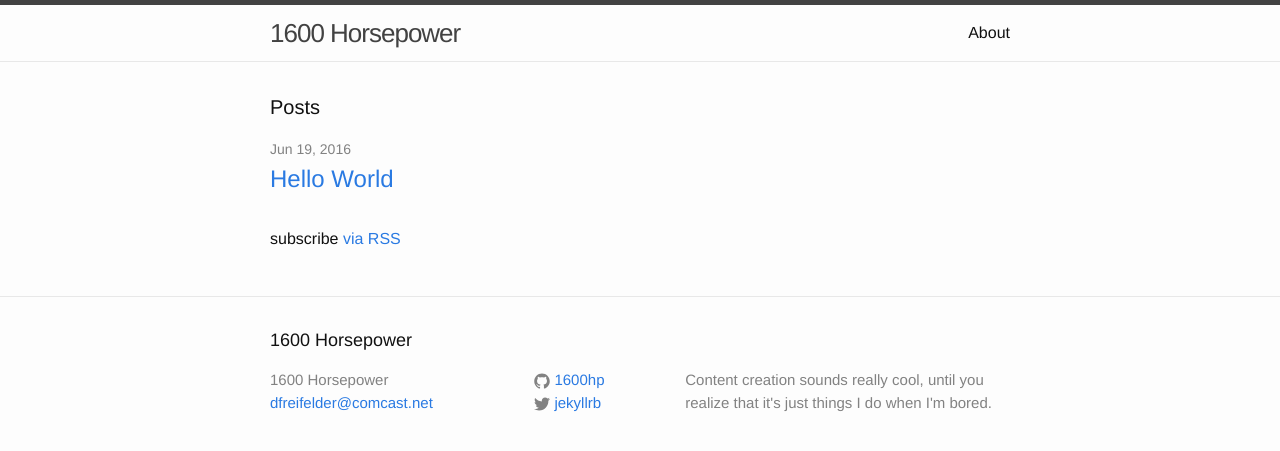
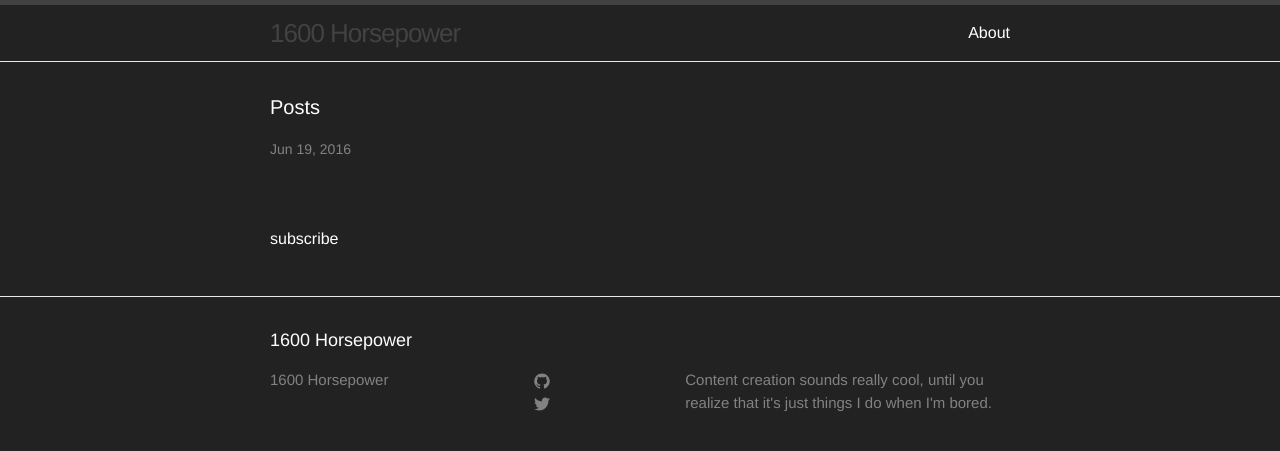
Before and after one commit to 1600hp/1600hp.github.io, a Jekyll site: the page built from index.html, in a window 1280 px wide. Shown: the top 451 px of the page. Built offline with Jekyll 4.4.1, drawn with Linux system fonts in a browser that asks for light colours.

Commit message:
The darkening

```diff
--- a/css/main.scss
+++ b/css/main.scss
@@ -14,9 +14,9 @@ $base-line-height: 1.5;
 
 $spacing-unit:     30px;
 
-$text-color:       #111;
-$background-color: #fdfdfd;
-$brand-color:      #2a7ae2;
+$text-color:       #fff;
+$background-color: #222;
+$brand-color:      #222;
 
 $grey-color:       #828282;
 $grey-color-light: lighten($grey-color, 40%);
```
